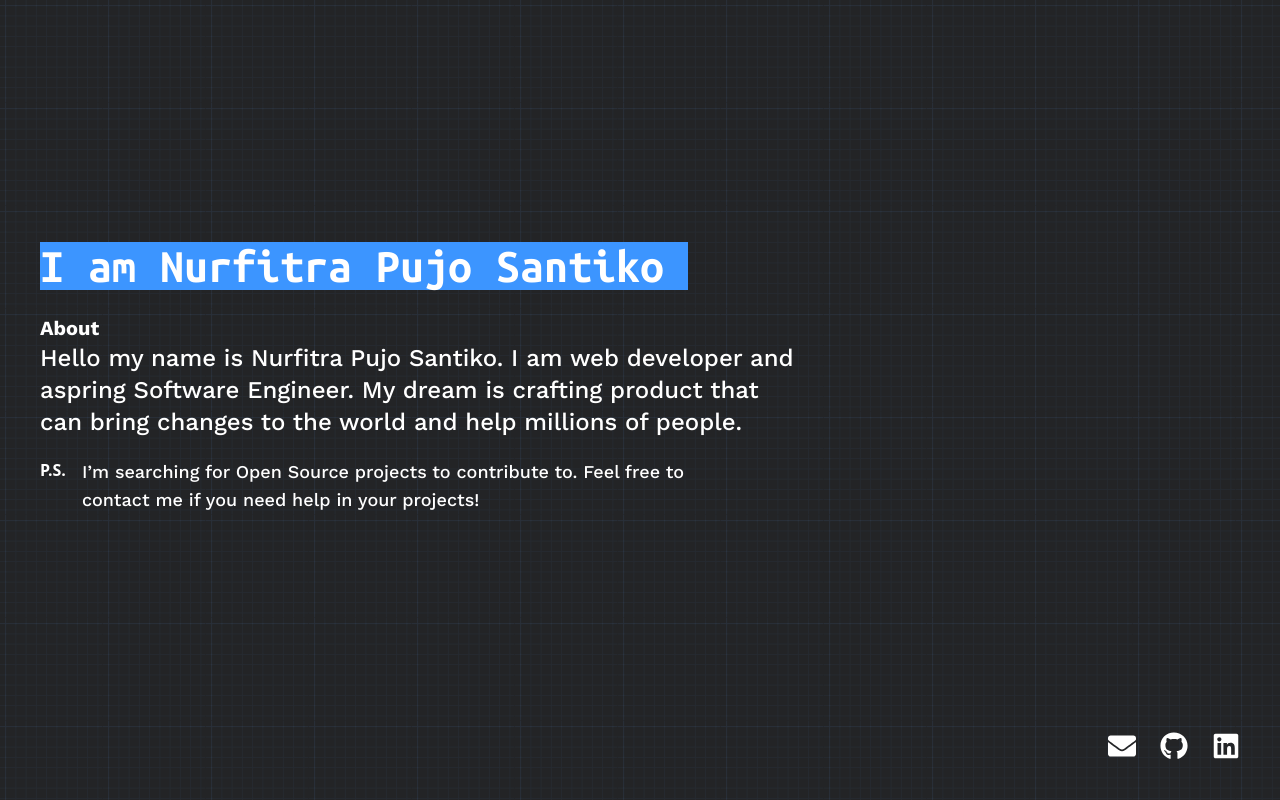
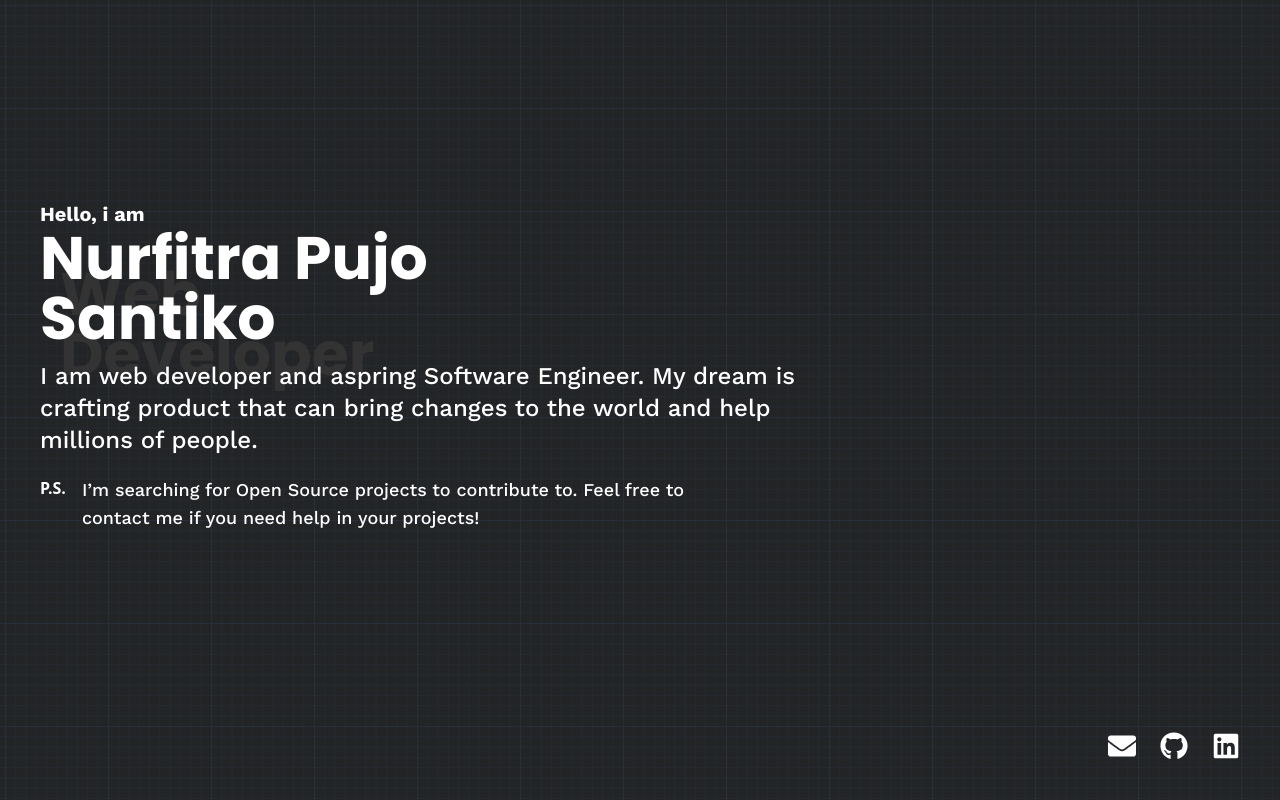
Before and after one commit to NurfitraPujo/nurfitrapujo.com, a Next.js app: page / in a window 1280 px wide. Built offline with nearby package versions, Linux system fonts and the light colour scheme.

Commit message:
refactor: redesign header

```diff
--- a/src/pages/_document.tsx
+++ b/src/pages/_document.tsx
@@ -33,7 +33,7 @@ class MyDocument extends Document {
             crossOrigin="true"
           />
           <link
-            href="https://fonts.googleapis.com/css2?family=Ubuntu+Mono:wght@700&family=Work+Sans:ital,wght@0,500;0,700;1,500&display=swap"
+            href="https://fonts.googleapis.com/css2?family=Poppins:wght@700&family=Work+Sans:ital,wght@0,500;0,700;1,500&display=swap"
             rel="stylesheet"
           />
         </Head>
--- a/src/pages/index.tsx
+++ b/src/pages/index.tsx
@@ -14,20 +14,21 @@ const Home: NextPage = () => {
         />
         <link rel="icon" href="/favicon.ico" />
       </Head>
-      <article>
-        <LiveText
-          liveTitle={[
-            "Hi there,",
-            "I am Nurfitra Pujo Santiko",
-            "Web Developer",
-          ]}
-        />
+      <article className="z-0">
+        <header className="relative flex flex-col align-start">
+          <h2 className="font-body text-white text-xl">Hello, i am</h2>
+          <h1 className="mt-0 text-5xl md:text-6xl text-white max-w-[443px] break-words">
+            Nurfitra Pujo Santiko
+          </h1>
+          <h2 className="z-[-1] absolute text-5xl md:text-6xl text-subtle-black top-40 md:top-16 left-0 md:left-5 max-w-[443px] break-words">
+            Web Developer
+          </h2>
+        </header>
 
-        <h2 className="font-body text-white">About</h2>
         <p className="max-w-3xl text-white text-sm md:text-2xl">
-          Hello my name is Nurfitra Pujo Santiko. I am web developer and aspring
-          Software Engineer. My dream is crafting product that can bring changes
-          to the world and help millions of people.
+          I am web developer and aspring Software Engineer. My dream is crafting
+          product that can bring changes to the world and help millions of
+          people.
         </p>
         <div className="mt-5 max-w-2xl text-white text-base flex flex-row align-baseline space-x-4">
           <b>P.S.</b>
--- a/tailwind.config.js
+++ b/tailwind.config.js
@@ -7,11 +7,12 @@ module.exports = {
     colors: {
       transparent: "transparent",
       black: "#232426",
+      "subtle-black": "#333333",
       white: "#fff",
       blue: "#3C95FF",
     },
     fontFamily: {
-      display: ["Ubuntu Mono", "monospace"],
+      display: ["Poppins", "monospace"],
       body: ["Work Sans", "sans-serif"],
     },
     extend: {},
```
